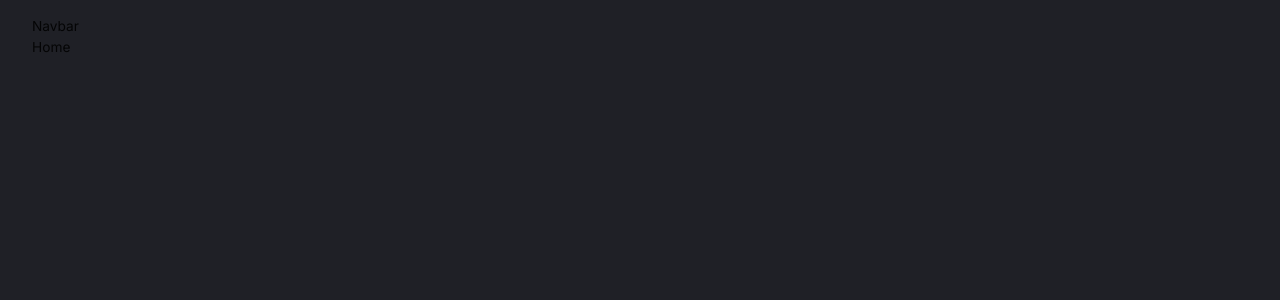
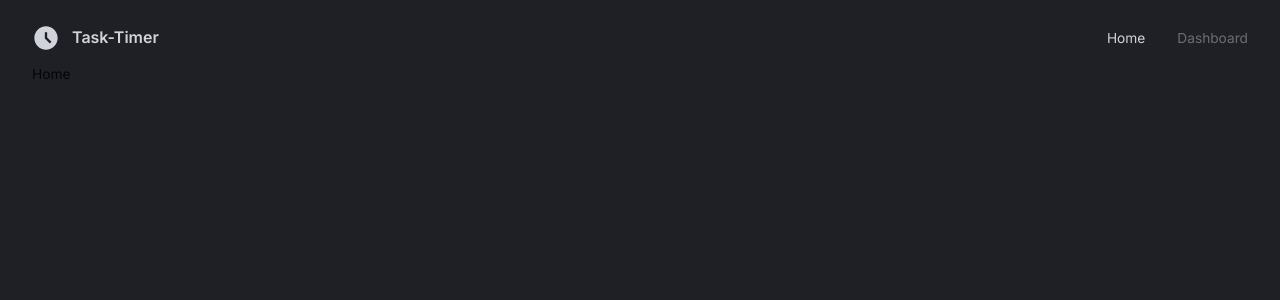
Before and after one commit to KevinKipkoechMutai/time-tracker-client, a React (Vite) app: page / in a window 1280 px wide. Shown: the top 300 px of the page. Built offline with nearby package versions, Linux system fonts and the light colour scheme.

Commit message:
create and complete the navbar

```diff
--- a/src/scenes/navbar/index.tsx
+++ b/src/scenes/navbar/index.tsx
@@ -1,5 +1,9 @@
-import { useTheme } from "@mui/material"
+import { useTheme, Typography, Box } from "@mui/material"
 import { useState } from "react"
+import { Link } from "react-router-dom"
+import AccessTimeFilledIcon from "@mui/icons-material/AccessTimeFilled"
+import FlexBetween from "@/components/FlexBetween"
+
 
 
 const Navbar = () => {
@@ -7,7 +11,41 @@
   const [selected, setSelected] = useState("home")
 
   return (
-    <div>Navbar</div>
+    <FlexBetween mb="0.25rem" p="0.5rem 0" color={palette.grey[300]}>
+      {/* Left End */}
+      <FlexBetween gap="0.75rem">
+        <AccessTimeFilledIcon sx={{ fontSize: "28px" }}/>
+        <Typography variant="h4" fontSize="16px">Task-Timer</Typography>
+      </FlexBetween>
+
+      {/* RIGHT END */}
+      <FlexBetween gap="2rem">
+        <Box sx={{ "&:hover": { color: palette.primary[100] } }}>
+          <Link
+            to="/"
+            onClick={() => setSelected("home")}
+            style={{
+              color: selected === "home" ? "inherit" : palette.grey[700],
+              textDecoration: "inherit"
+            }}
+          >
+            Home
+          </Link>
+        </Box>
+        <Box sx={{ "&:hover": { color: palette.primary[100] } }}>
+          <Link
+            to="/dashboard"
+            onClick={() => setSelected("dashboard")}
+            style={{
+              color: selected === "dashboard" ? "inherit" : palette.grey[700],
+              textDecoration: "inherit"
+            }}
+          >
+            Dashboard
+          </Link>
+        </Box>
+      </FlexBetween>
+    </FlexBetween>
   )
 }
 
```
